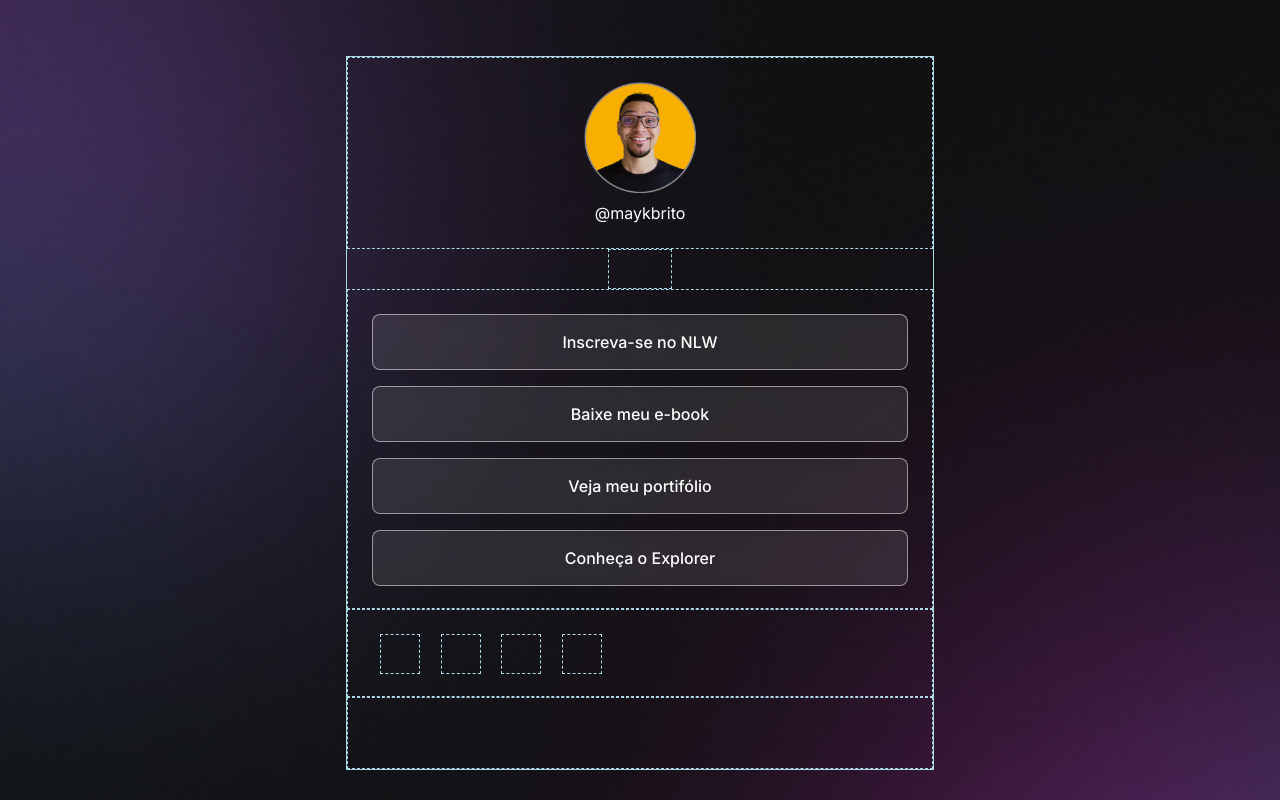
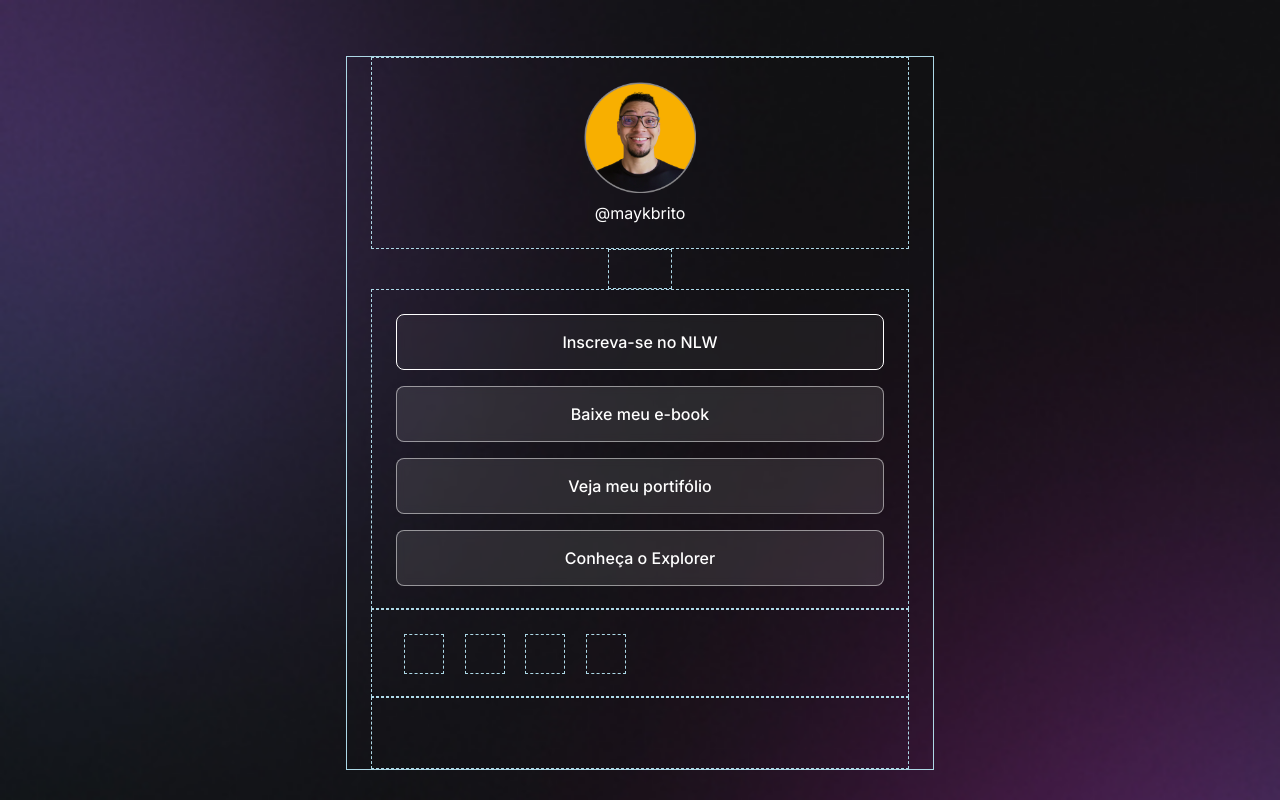
Before and after one commit to edmilsoncorreia/PaixaoAzucaradaReceitas, a plain HTML site: page index.html in a window 1280 px wide. In both pictures the pointer is over the link "Inscreva-se no NLW". Drawn offline with Linux system fonts and the light colour scheme.

Commit message:
update ul li a

```diff
--- a/styles.css
+++ b/styles.css
@@ -3,6 +3,7 @@
     padding: 0;
     box-sizing: border-box;
 }
+
 
 body {
     background: url(./assets/bg-mobile.jpg);
@@ -23,6 +24,8 @@ body * {
     min-width: 320px;
 
     margin: 56px auto 0px;
+
+    padding: 0 24px;
 
 }
 
@@ -87,6 +90,14 @@ ul li a {
     text-decoration: none;
     font-weight: 500;
 
+    transition: background 0.2s;
+
+}
+
+ul li a:hover {
+    border: 1.5px solid white;
+    background: rgba(255, 255, 255, 0.05);
+    border-radius: 8px;
 }
 
 
```
Also changed, not shown: index.html (+1 -1 lines).
